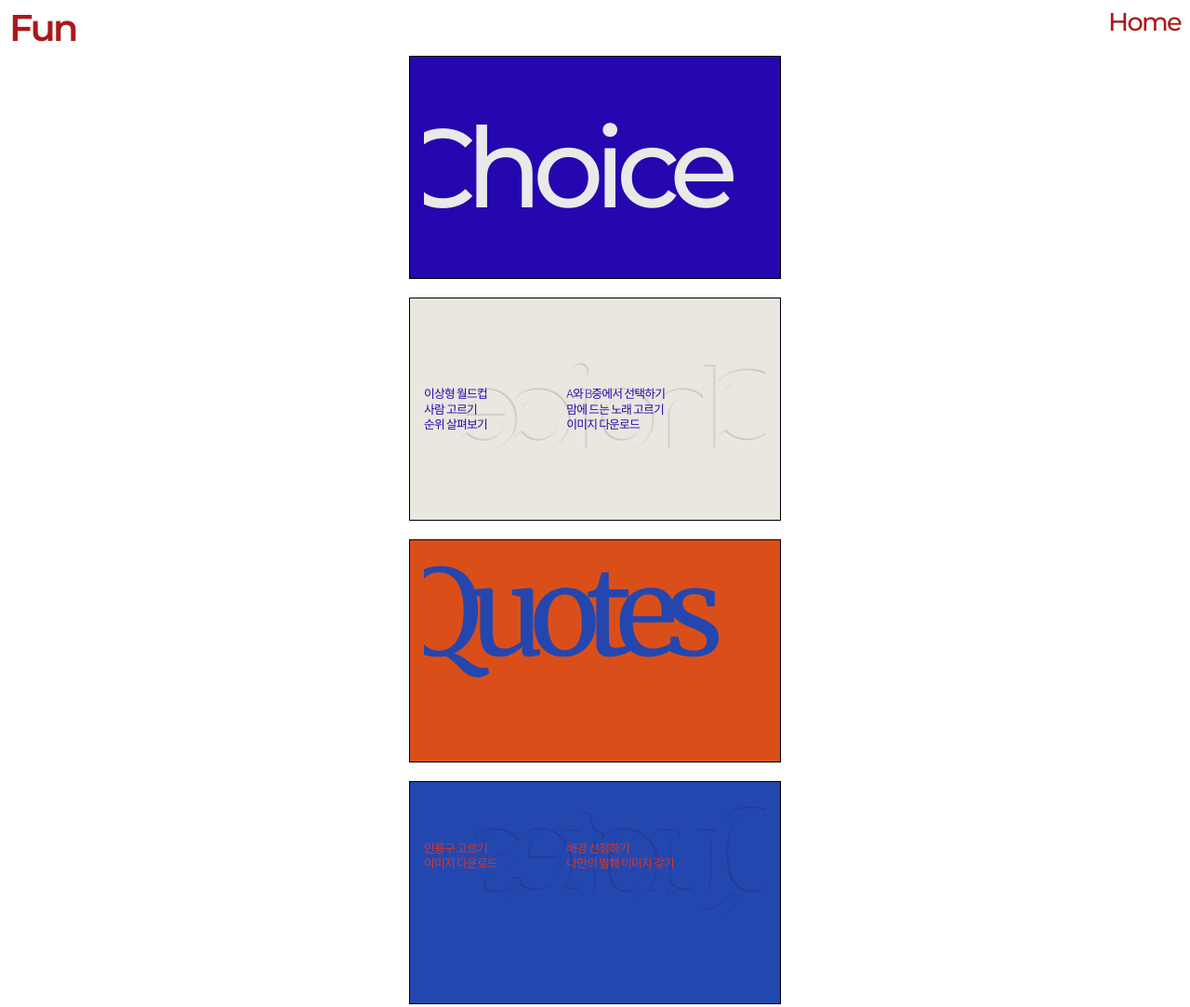
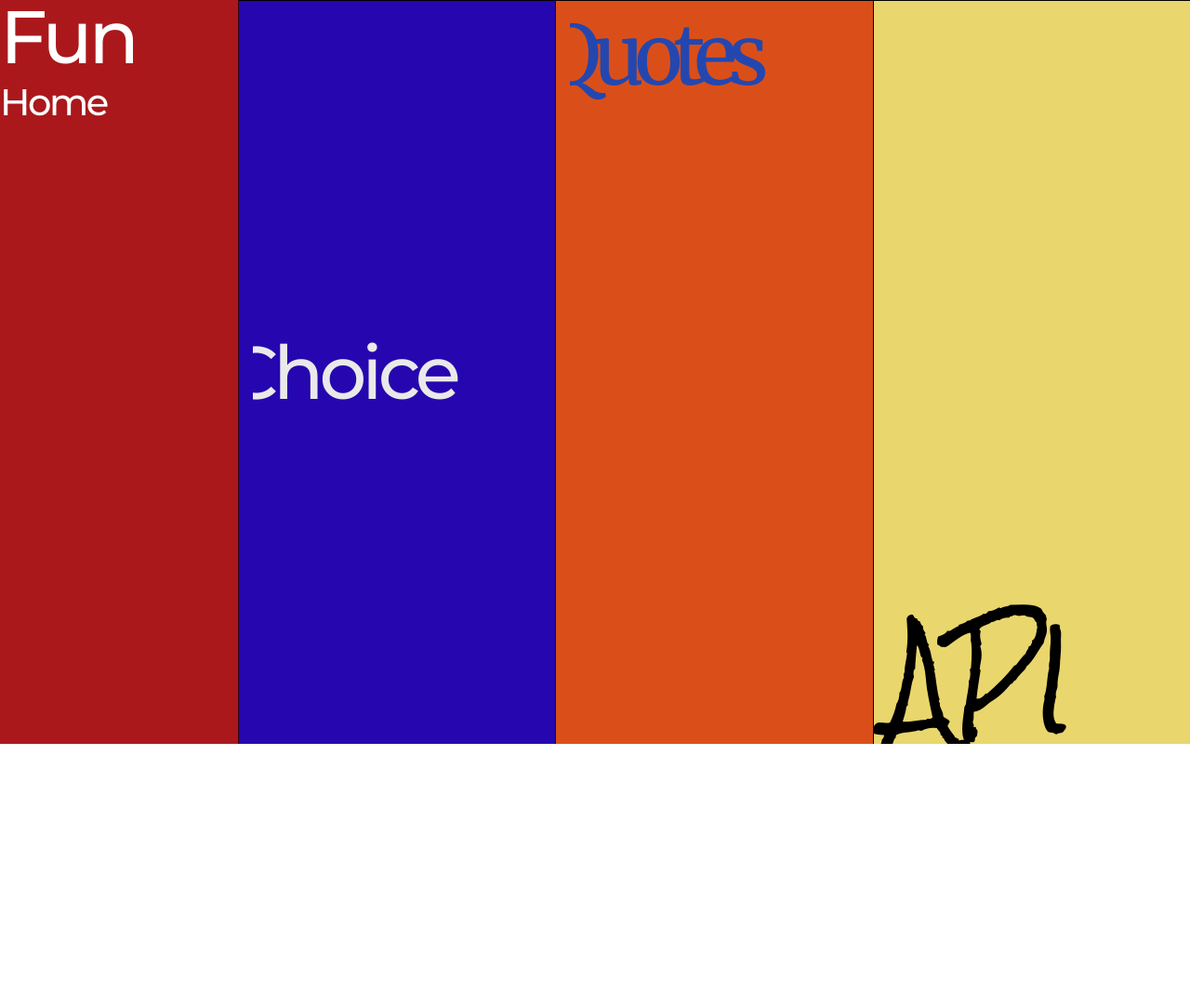
Before and after one commit to ArtisticH/portfolio.bookclub, a website: page views/fun.html in a window 1280 px wide. Shown: the top 1083 px of the page at 93% size. After the commit the page ends 800 px from the top, so only its background shows below. Drawn offline with nearby package versions, Linux system fonts and the light colour scheme; a web font is replaced by a local one.

Commit message:
fun-html

```diff
--- a/public/css/fun.css
+++ b/public/css/fun.css
@@ -18,7 +18,6 @@
 body {
   padding: 0;
   margin: 0;
-  box-sizing: border-box;
 }
 
 body::-webkit-scrollbar {
@@ -26,18 +25,25 @@ body::-webkit-scrollbar {
 }
 
 #fun {
-  padding-top: 60px;
+  background-color: #ab181b;
+  display: grid;
+  grid-template-columns: 2fr 8fr;
+}
+
+.fun-nav {
+  box-sizing: border-box;
+  position: sticky;
+  top: 0;
+  left: 0;
+  height: 100vh;
 }
 
 .fun__title {
   font-family: var(--font-montserrat);
   font-size: 2.5rem;
-  font-weight: 600;
-  color: #ab181b;
+  font-weight: 500;
+  color: white;
   letter-spacing: -2.5px;
-  position: fixed;
-  top: 10px;
-  left: 10px;
   display: block;
   text-decoration: none;
 }
@@ -47,19 +53,57 @@ body::-webkit-scrollbar {
   text-decoration: none;
   font-family: var(--font-montserrat);
   font-size: 1.7rem;
+  margin-top: 10px;
   font-weight: 500;
-  color: #ab181b;
+  color: white;
   letter-spacing: -1.7px;
-  position: fixed;
-  top: 10px;
-  right: 10px;
+}
+
+.fun-name-cards {
+  display: flex;
+  flex-direction: column;
+  justify-content: center;
+  height: 100vh;
+  box-sizing: border-box;
+  overflow: hidden;
+}
+
+.fun-project {
+  aspect-ratio: 1 / 0.6;
+  width: 330px;
+  margin: 0 auto 20px auto;
+  border: 1px solid black;
+  transform: rotateY(180deg);
+  transform-style: preserve-3d;
+  transition: transform 0.5s ease-out;
+  position: relative;
+  display: block;
+}
+
+.fun-project:hover {
+  transform: rotateY(0deg);
+}
+
+.fun-project-back {
+  backface-visibility: hidden;
+  position: absolute;
+  width: 100%;
+  height: 100%;
+  top: 0;
+  left: 0;
+}
+
+.fun-project-front {
+  backface-visibility: hidden;
+  transform: rotateY(180deg);
+  position: absolute;
+  width: 100%;
+  height: 100%;
+  top: 0;
+  left: 0;
 }
 
 .fun-choice-front {
-  aspect-ratio: 1 / 0.6;
-  border: 0.5px solid black;
-  width: 400px;
-  margin: 0 auto 20px auto;
   padding: 15px;
   box-sizing: border-box;
   background-color: #2607af;
@@ -77,18 +121,13 @@ body::-webkit-scrollbar {
 .fun-choice-front__title {
   font-family: var(--font-montserrat);
   font-weight: 500;
-  font-size: 7.5rem;
-  letter-spacing: -10px;
+  font-size: 5rem;
+  letter-spacing: -5px;
   margin-left: -30px;
   color: #eae9ea;
 }
 
 .fun-choice-back {
-  position: relative;
-  aspect-ratio: 1 / 0.6;
-  border: 0.5px solid black;
-  width: 400px;
-  margin: 0 auto 20px auto;
   padding: 15px;
   box-sizing: border-box;
   background-color: #e9e7df;
@@ -108,8 +147,8 @@ body::-webkit-scrollbar {
   transform: rotate3d(0, 1, 0, 180deg) translateY(-50%);
   font-family: var(--font-montserrat);
   font-weight: 500;
-  font-size: 7.5rem;
-  letter-spacing: -10px;
+  font-size: 5rem;
+  letter-spacing: -5px;
   margin-right: -30px;
   text-shadow: -1px -1px 2px rgba(0, 0, 0, 0.2);
   color: #e9e7df;
@@ -137,14 +176,7 @@ body::-webkit-scrollbar {
   color: #2607af;
 }
 
-/*
- */
-
- .fun-quotes-front {
-  aspect-ratio: 1 / 0.6;
-  border: 0.5px solid black;
-  width: 400px;
-  margin: 0 auto 20px auto;
+.fun-quotes-front {
   padding: 15px;
   box-sizing: border-box;
   background-color: #da4f19;
@@ -162,18 +194,13 @@ body::-webkit-scrollbar {
 .fun-quotes-front__title {
   font-family: var(--font-Merriweather);
   font-weight: 500;
-  font-size: 8rem;
-  letter-spacing: -15px;
+  font-size: 5rem;
+  letter-spacing: -8px;
   margin-left: -30px;
   color: #2447af;
 }
 
 .fun-quotes-back {
-  position: relative;
-  aspect-ratio: 1 / 0.6;
-  border: 0.5px solid black;
-  width: 400px;
-  margin: 0 auto 20px auto;
   padding: 15px;
   box-sizing: border-box;
   background-color: #2447af;
@@ -193,8 +220,8 @@ body::-webkit-scrollbar {
   transform: rotate3d(0, 1, 0, 180deg);
   font-family: var(--font-Merriweather);
   font-weight: 500;
-  font-size: 8rem;
-  letter-spacing: -15px;
+  font-size: 5rem;
+  letter-spacing: -8px;
   margin-right: -30px;
   text-shadow: -1px -1px 2px rgba(0, 0, 0, 0.2);
   color: #2447af;
@@ -203,7 +230,7 @@ body::-webkit-scrollbar {
 .fun-quotes-back__text-box {
   box-sizing: border-box;
   position: absolute;
-  top: 20%;
+  top: 0;
   left: 0;
   width: 100%;
   padding: 15px;
@@ -221,11 +248,7 @@ body::-webkit-scrollbar {
   color: #dc3625;
 }
 
- .fun-api-front {
-  aspect-ratio: 1 / 0.6;
-  border: 0.5px solid black;
-  width: 400px;
-  margin: 0 auto 20px auto;
+.fun-api-front {
   padding: 15px;
   box-sizing: border-box;
   background-color: #e9d66d;
@@ -242,17 +265,12 @@ body::-webkit-scrollbar {
 
 .fun-api-front__title {
   font-family: var(--font-rock);
-  font-size: 5rem;
-  letter-spacing: -5px;
+  font-size: 4rem;
+  letter-spacing: -4px;
   color: black;
 }
 
 .fun-api-back {
-  position: relative;
-  aspect-ratio: 1 / 0.6;
-  border: 0.5px solid black;
-  width: 400px;
-  margin: 0 auto 20px auto;
   padding: 15px;
   box-sizing: border-box;
   background-color: black;
@@ -272,8 +290,8 @@ body::-webkit-scrollbar {
   right: 0;
   transform: rotate3d(0, 1, 0, 180deg);
   font-family: var(--font-rock);
-  font-size: 5rem;
-  letter-spacing: -5px;
+  font-size: 4rem;
+  letter-spacing: -4px;
   text-shadow: -1px -1px 2px rgba(255, 255, 255, 0.8);
   color: black;
 }
@@ -284,7 +302,7 @@ body::-webkit-scrollbar {
   bottom: 0;
   left: 0;
   width: 100%;
-  transform: translateY(-70%);
+  transform: translateY(-40%);
   padding: 15px;
 }
 
@@ -297,3 +315,127 @@ body::-webkit-scrollbar {
   color: #e9d66d;
   text-align: end;
 }
+
+@media all and (min-width: 700px) {
+  .fun-project {
+    border: 0.5px solid black;
+  }
+
+  .fun-name-cards {
+    display: grid;
+    grid-template-columns: 1fr 1fr 1fr;
+  }
+
+  .fun-project {
+    height: 100vh;
+    margin: 0;
+    width: 100%;
+    aspect-ratio: unset;
+  }
+
+  .fun-choice-front__title {
+    font-size: 3rem;
+    letter-spacing: -3px;
+    margin-left: -10px;
+  }
+
+  .fun-choice-back__title {
+    font-size: 3rem;
+    letter-spacing: -3px;
+    margin-right: -10px;
+  }
+
+  .fun-quotes-front__title {
+    font-size: 3rem;
+    letter-spacing: -5px;
+    margin-left: -10px;
+  }
+
+  .fun-quotes-back__title {
+    font-size: 3rem;
+    letter-spacing: -5px;
+    margin-right: -10px;
+  }
+}
+
+@media all and (min-width: 750px) {
+  .fun__title {
+    font-size: 5rem;
+    letter-spacing: -4px;
+  }
+
+  .fun__home {
+    font-size: 2.5rem;
+    letter-spacing: -2.5px;
+  }
+}
+
+@media all and (min-width: 950px) {
+  .fun-choice-front__title {
+    font-size: 5rem;
+    letter-spacing: -5px;
+    margin-left: -30px;
+  }
+
+  .fun-choice-back__title {
+    font-size: 5rem;
+    letter-spacing: -5px;
+    margin-right: -30px;
+  }
+
+  .fun-quotes-front__title {
+    font-size: 5.5rem;
+    letter-spacing: -10px;
+    margin-left: -30px;
+  }
+
+  .fun-quotes-back__title {
+    font-size: 5.5rem;
+    letter-spacing: -10px;
+    margin-right: -30px;
+  }
+
+  .fun-api-front__title {
+    font-size: 7rem;
+    letter-spacing: -10px;
+  }
+
+  .fun-api-back__title {
+    font-size: 7rem;
+    letter-spacing: -10px;
+  }
+}
+
+@media all and (min-width: 1350px) {
+  .fun-choice-front__title {
+    font-size: 7rem;
+    letter-spacing: -7px;
+    margin-left: -30px;
+  }
+
+  .fun-choice-back__title {
+    font-size: 7rem;
+    letter-spacing: -7px;
+    margin-right: -30px;
+  }
+
+  .fun-quotes-front__title {
+    font-size: 7.5rem;
+    letter-spacing: -13px;
+    margin-left: -30px;
+  }
+
+  .fun-quotes-back__title {
+    font-size: 7.5rem;
+    letter-spacing: -13px;
+    margin-right: -30px;
+  }
+
+  .fun-api-front__title {
+    font-size: 9rem;
+  }
+
+  .fun-api-back__title {
+    font-size: 9rem;
+  }
+}
--- a/views/fun.html
+++ b/views/fun.html
@@ -5,8 +5,7 @@
   <meta http-equiv="X-UA-Compatible" content="IE=edge">
   <meta name="viewport" content="width=device-width, initial-scale=1.0">
   <title>BOOK CLUB</title>
-  <link rel="stylesheet" href="/public/css/fun.css">
-  <script defer src="/public/js/fun.js"></script>
+  <link rel="stylesheet" href="/css/fun.css">
   <link rel="stylesheet" href="https://cdn.jsdelivr.net/npm/reset-css@5.0.2/reset.min.css">
   <link rel="preconnect" href="https://fonts.googleapis.com">
   <link rel="preconnect" href="https://fonts.gstatic.com" crossorigin>
@@ -17,36 +16,33 @@
 </head>
 <body>
   <section id="fun">
+    <div class="fun-nav">
       <a href="/fun" class="fun__title">Fun</a>
       <a href="/" class="fun__home">Home</a>
-
-    <div class="fun-choice-front fun-choice">
-      <div class="fun-choice-front__title-box">
-        <div class="fun-choice-front__title">Choice</div>
     </div>
-    </div>
-
-    <div class="fun-choice-back fun-choice">
+    <div class="fun-name-cards">
+      <a href="/fun/choice" class="fun-project fun-project-choice">
+        <div class="fun-choice-back fun-project-back">
           <div class="fun-choice-back__title-box">
             <div class="fun-choice-back__title">Choice</div>
           </div>
           <div class="fun-choice-back__text-box">
             <div class="fun-choice-back__text">이상형 월드컵</div>
-        <div class="fun-choice-back__text">A와 B중에서 선택하기</div>
+            <div class="fun-choice-back__text">A OR B</div>
             <div class="fun-choice-back__text">사람 고르기</div>
-        <div class="fun-choice-back__text">맘에 드는 노래 고르기</div>
+            <div class="fun-choice-back__text">노래 고르기</div>
             <div class="fun-choice-back__text">순위 살펴보기</div>
             <div class="fun-choice-back__text">이미지 다운로드</div>
           </div>
         </div>
-
-    <div class="fun-quotes-front fun-quotes">
-      <div class="fun-quotes-front__title-box">
-        <div class="fun-quotes-front__title fun-quotes">Quotes</div>
+        <div class="fun-choice-front fun-project-front">
+          <div class="fun-choice-front__title-box">
+            <div class="fun-choice-front__title">Choice</div>
           </div>
         </div>
-
-    <div class="fun-quotes-back fun-quotes">
+      </a>
+      <a href="/fun/quotes" class="fun-project fun-project-quotes">
+        <div class="fun-quotes-back fun-project-back">
           <div class="fun-quotes-back__title-box">
             <div class="fun-quotes-back__title">Quotes</div>
           </div>
@@ -57,13 +53,14 @@
             <div class="fun-quotes-back__text">나만의 발췌 이미지 갖기</div>
           </div>
         </div>
-
-    <div class="fun-api-front fun-api">
-      <div class="fun-api-front__title-box">
-        <div class="fun-api-front__title">API</div>
+        <div class="fun-quotes-front fun-project-front">
+          <div class="fun-quotes-front__title-box">
+            <div class="fun-quotes-front__title fun-quotes">Quotes</div>
           </div>
         </div>
-    <div class="fun-api-back fun-api">
+      </a>
+      <a href="/fun/api" class="fun-project fun-project-api">
+        <div class="fun-api-back fun-project-back">
           <div class="fun-api-back__title-box">
             <div class="fun-api-back__title">API</div>
           </div>
@@ -72,6 +69,13 @@
             <div class="fun-api-back__text">WISHLIST에 책 추가하기</div>
           </div>
         </div>
+        <div class="fun-api-front fun-project-front">
+          <div class="fun-api-front__title-box">
+            <div class="fun-api-front__title">API</div>
+          </div>
+        </div>
+      </a>
+    </div>
   </section>
 </body>
 </html>
```
Also changed, not shown: public/js/fun.js (deleted). Lines whose indentation alone changed are shown as unchanged.
